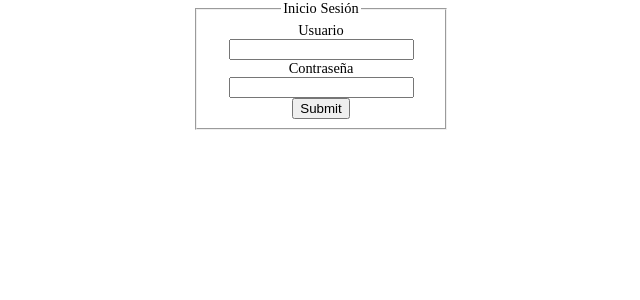
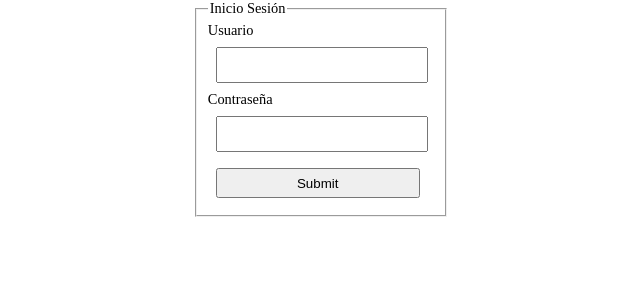
Before and after one commit to leinadbus/XAMPP, a PHP site: page / in a window 1280 px wide. Shown: the top 300 px of the page, without its empty margins (319-959 px from the left). Run offline with PHP 8.4, Linux system fonts and the light colour scheme.

Commit message:
a falta del log

```diff
--- a/PUFOSA S.L/administrador/menu.php
+++ b/PUFOSA S.L/administrador/menu.php
@@ -50,8 +50,8 @@ if ($contraseña != 1111){
             }else if ($num['Funcion']=="PRESIDENT"){
 
                 echo "<p>Bienvenid@ Presidente/a</p>";
-                $empresario= "<a href=''>Informe de Departamentos</a>";
-            }else header("location:../usuario/menu.php");
+                $empresario= "<a href='operaciones/informeP.php?user=$user&contraseña=$contraseña'>Informe de Departamentos</a>";
+            }else header("location:../usuario/menu.php?user=$user&contraseña=$contraseña");
         }
 
     $conn=null;
@@ -61,6 +61,8 @@ if ($contraseña != 1111){
 </head>
 <body>
     <h1>PUFOSA S.L.</h1>
+    <a href="../index.php">Cerrar Sesión</a>
+<p></p>
     <form method="post" >
 
     <fieldset>
--- a/PUFOSA S.L/administrador/operaciones/editar.php
+++ b/PUFOSA S.L/administrador/operaciones/editar.php
@@ -387,6 +387,7 @@
     }
     ?>
     <a href='../menu.php?user=<?=$user?>&contraseña=<?=$contraseña?>'>Inicio</a>
+    <input type='button' onclick='history.back()' name='volver atrás' value='volver atrás'>
 </body>
 
 </html>
--- a/PUFOSA S.L/index.php
+++ b/PUFOSA S.L/index.php
@@ -8,12 +8,38 @@
     <style>
          body {
             margin: 0 auto;
-    text-align: center;
+    text-align: left;
     font-size:90%;
     width: 20%;
     height: 20%;
             }
+            label{
+  display: inline-block;
+  width: 80px;
+}
 
+form {
+  width: 100%;
+  max-width: 600px;
+  margin: 0 auto;
+  display: flex;
+  flex-direction: column;
+  justify-content: center;
+  align-items: center;
+}
+
+form input {
+  width: 90%;
+  height: 30px;
+  margin: 0.5rem;
+}
+
+form button {
+  padding: 0.5em 1em;
+  border: none;
+  background: rgb(100, 200, 255);
+  cursor: pointer;
+}
     </style>
 
     </style>
```
Also changed, not shown: PUFOSA S.L/administrador/operaciones/informeP.php (+48 -0 lines), PUFOSA S.L/usuario/menu.php (+8 -4 lines), PUFOSA S.L/usuario/operaciones/editar.php (deleted).
